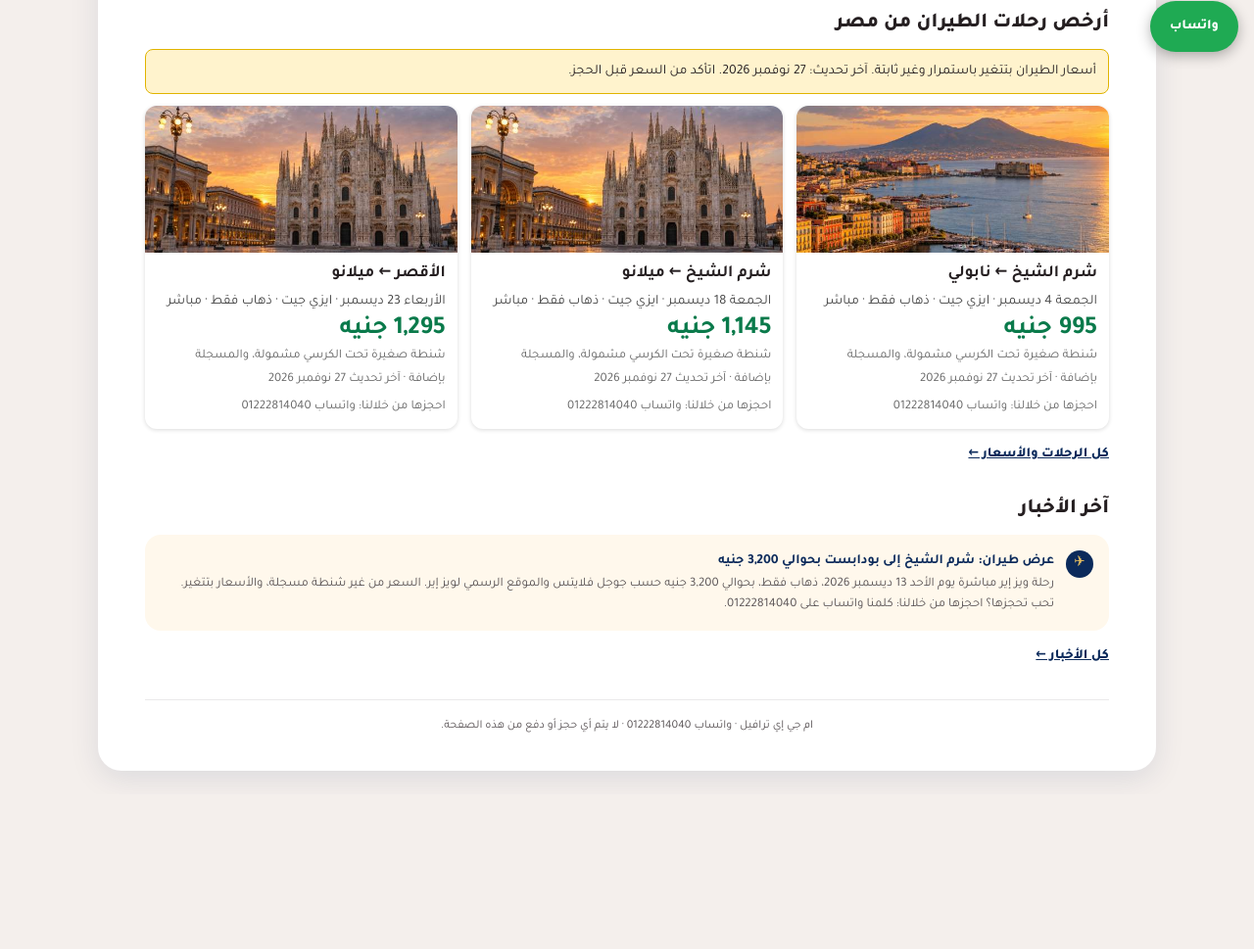
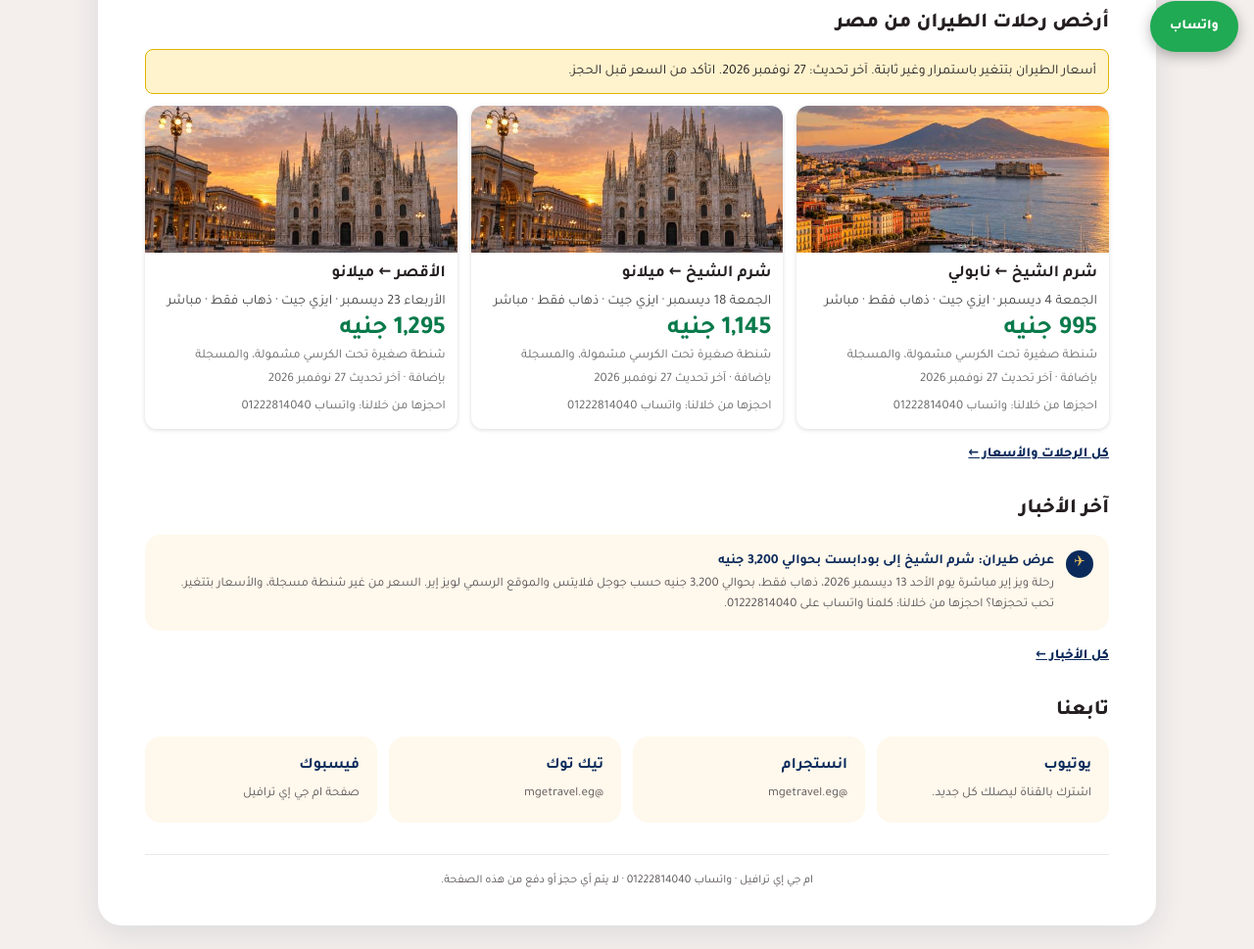
Before and after one commit to mgetravel/mgetravel.github.io, a plain HTML site: page index.html in a window 1280 px wide. Shown: the part 731-1700 px from the top of the page at 98% size. Before the commit the page ends 1542 px from the top, so only its background shows below. Drawn offline with Linux system fonts and the light colour scheme.

Commit message:
Add follow-us social links strip to homepage

```diff
--- a/index.html
+++ b/index.html
@@ -66,6 +66,7 @@ gtag('config', 'G-XK24J3F093');
   <h2 class="sec-title">آخر الأخبار</h2>
   <div class="service"><span class="service-check">✈</span><div><div class="service-title">عرض طيران: شرم الشيخ إلى بودابست بحوالي 3,200 جنيه</div><div class="service-detail">رحلة ويز إير مباشرة يوم الأحد 13 ديسمبر 2026، ذهاب فقط، بحوالي 3,200 جنيه حسب جوجل فلايتس والموقع الرسمي لويز إير. السعر من غير شنطة مسجلة، والأسعار بتتغير. تحب تحجزها؟ احجزها من خلالنا: كلمنا واتساب على <bdi>01222814040</bdi>.</div></div></div>
 <a class="more" href="/news/">كل الأخبار ←</a></section>
+<section><h2 class="sec-title">تابعنا</h2><div class="tiles"><a class="tile" href="https://www.youtube.com/channel/UCKGYNsP0PGWKcBvuON4lMKg" target="_blank" rel="noreferrer"><b>يوتيوب</b><span>اشترك بالقناة ليصلك كل جديد.</span></a><a class="tile" href="https://www.instagram.com/mgetravel.eg/" target="_blank" rel="noreferrer"><b>انستجرام</b><span>@mgetravel.eg</span></a><a class="tile" href="https://www.tiktok.com/@mgetravel.eg" target="_blank" rel="noreferrer"><b>تيك توك</b><span>@mgetravel.eg</span></a><a class="tile" href="https://www.facebook.com/profile.php?id=61596644595419" target="_blank" rel="noreferrer"><b>فيسبوك</b><span>صفحة ام جي إي ترافيل</span></a></div></section>
 <footer>ام جي إي ترافيل · واتساب <bdi>01222814040</bdi> · لا يتم أي حجز أو دفع من هذه الصفحة.</footer>
 </div>
 <a class="wa-float" href="https://wa.me/201222814040" target="_blank" rel="noreferrer">واتساب</a>
```
